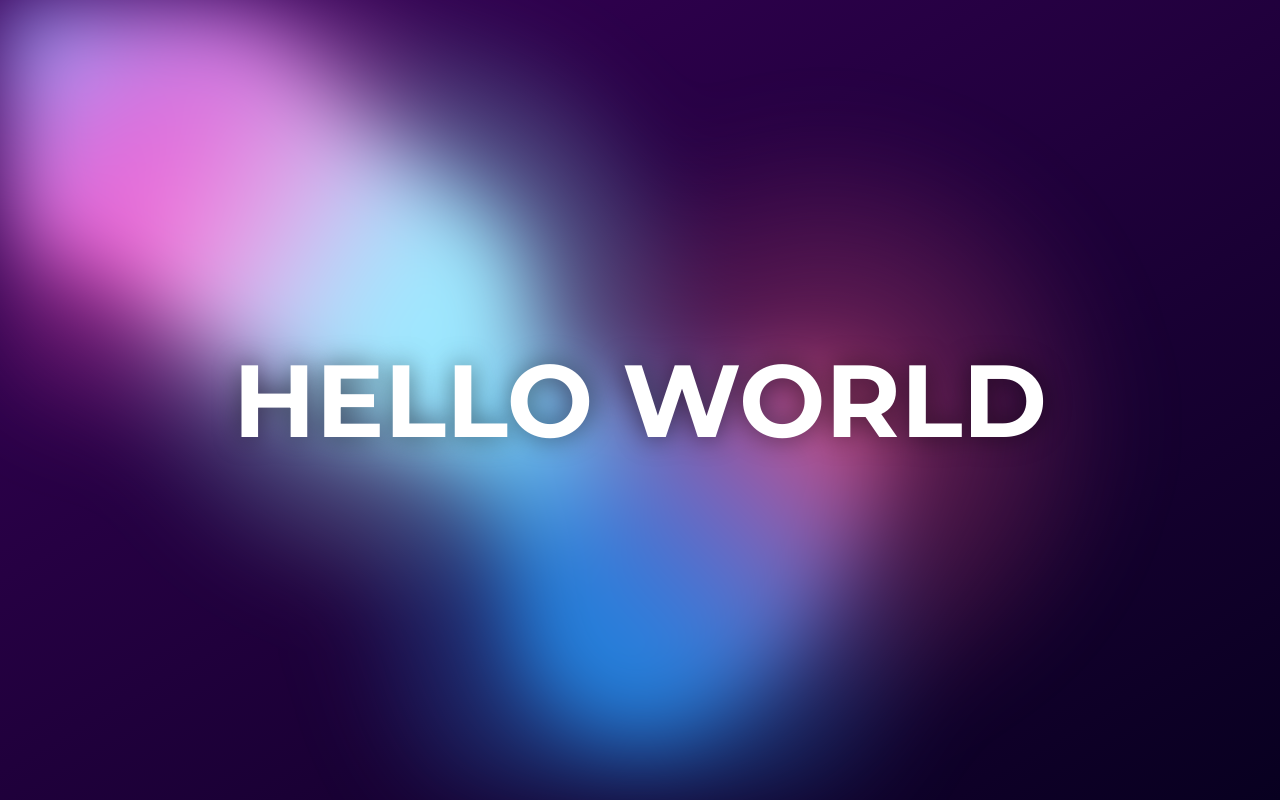
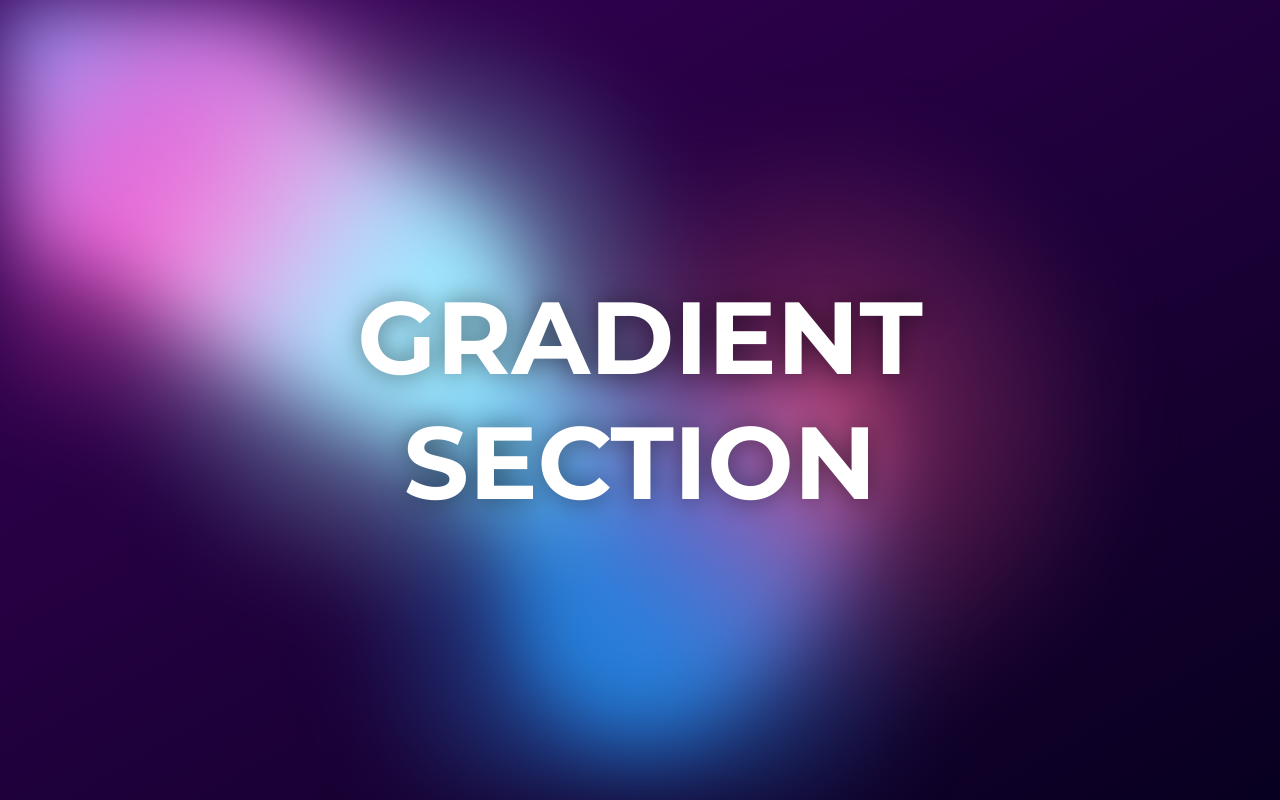
Before and after one commit to vvladek/components, a Next.js app: page / in a window 1280 px wide. Built offline with nearby package versions, Linux system fonts and the light colour scheme.

Commit message:
feat: add h1 to Gradient Section

```diff
--- a/src/components/GradientSection/GradientSection.module.css
+++ b/src/components/GradientSection/GradientSection.module.css
@@ -9,6 +9,7 @@
 .gradient h1 {
   color: #FFFFFF;
   font-size: 8vw;
+  text-align: center;
   z-index: 100;
   text-shadow: 0 0 2vw #00000080;
   user-select: none;
--- a/src/components/GradientSection/GradientSection.tsx
+++ b/src/components/GradientSection/GradientSection.tsx
@@ -31,7 +31,7 @@ export function GradientSection () {
   return(
     <section className={style.gradient}>
 
-      <h1>HELLO WORLD</h1>
+      <h1>GRADIENT<br/>SECTION</h1>
 
       <svg>
         <defs>
```
